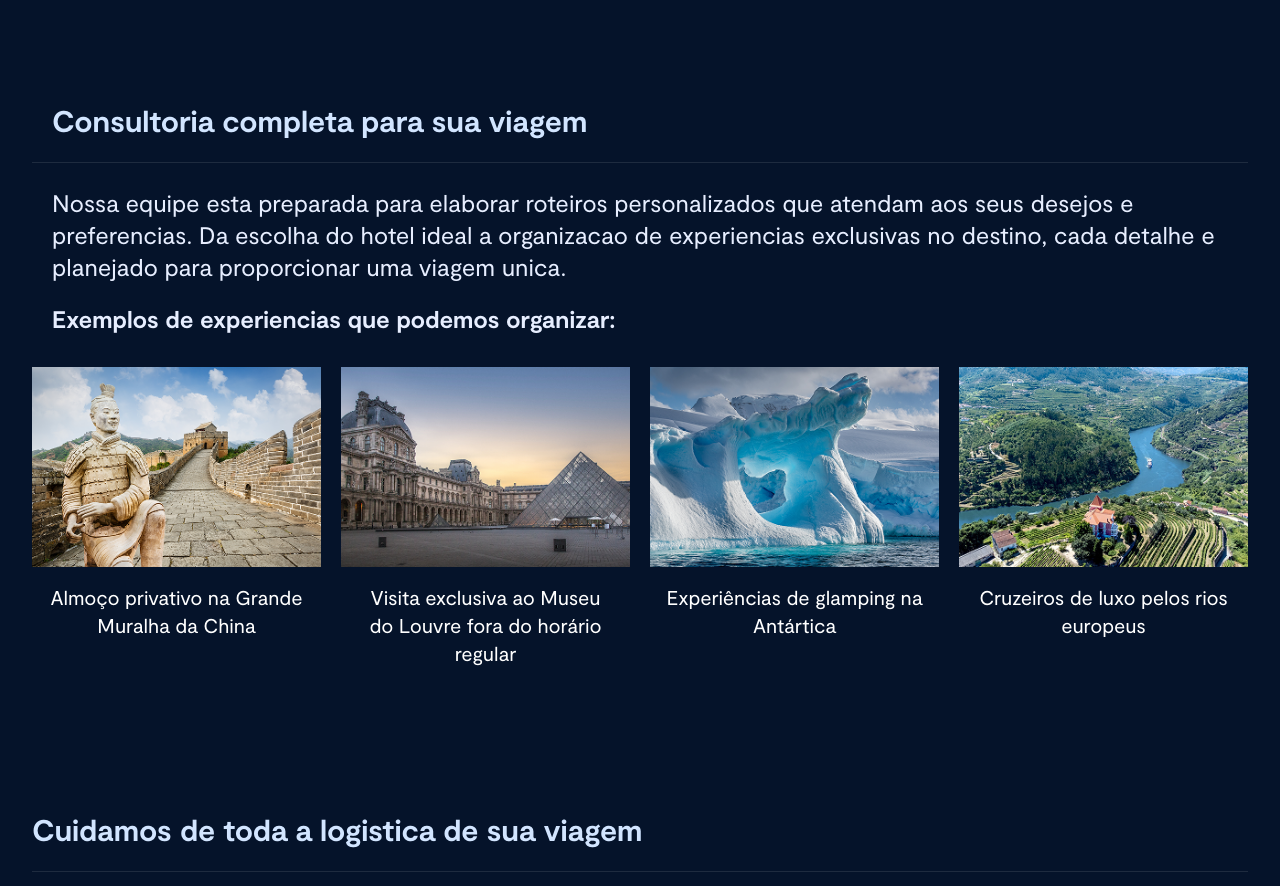
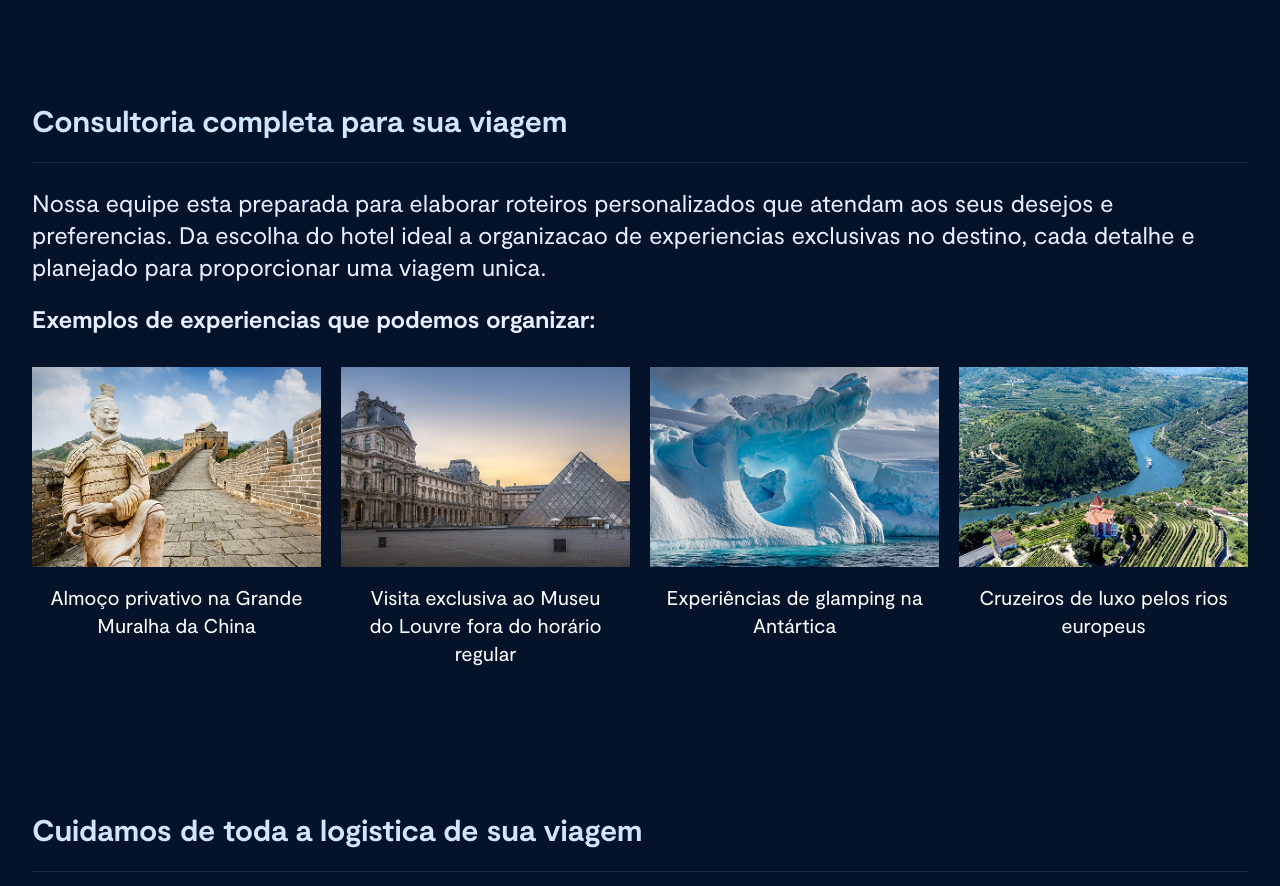
Before and after one commit to lucaaspw/btg-pactual, a Next.js app: page /partners/concierge in a window 1280 px wide. Shown: the part 1332-2218 px from the top of the page. Built offline with nearby package versions, Linux system fonts and the light colour scheme.

Commit message:
Update PartnersConciergePage to improve text alignment and padding for better readability on various screen sizes. Adjust class names for consistent styling across headings and paragraphs.

```diff
--- a/app/partners/concierge/page.tsx
+++ b/app/partners/concierge/page.tsx
@@ -216,16 +216,16 @@ export default function PartnersConciergePage() {
 
         <section className="md:px-5 md:py-12 sm:py-14 lg:px-8">
           <div className="mx-auto max-w-[1280px]">
-            <h2 className="text-[1.8rem] pb-6 px-5 md:border-b border-white/10 font-bold md:text-3xl">
+            <h2 className="text-[1.8rem] pb-6 px-5 md:px-0 md:border-b border-white/10 font-bold md:text-3xl">
               Consultoria completa para sua viagem
             </h2>
-            <p className="mt-6 text-[#E7EEFF] text-lg px-5 md:text-2xl">
+            <p className="mt-6 text-[#E7EEFF] text-lg px-5 md:px-0 md:text-2xl">
               Nossa equipe esta preparada para elaborar roteiros personalizados
               que atendam aos seus desejos e preferencias. Da escolha do hotel
               ideal a organizacao de experiencias exclusivas no destino, cada
               detalhe e planejado para proporcionar uma viagem unica.
             </p>
-            <p className="mt-5 text-lg px-5 font-semibold text-[#E7EEFF] sm:text-xl md:text-2xl">
+            <p className="mt-5 text-lg px-5 md:px-0 font-semibold text-[#E7EEFF] sm:text-xl md:text-2xl">
               Exemplos de experiencias que podemos organizar:
             </p>
 
```
